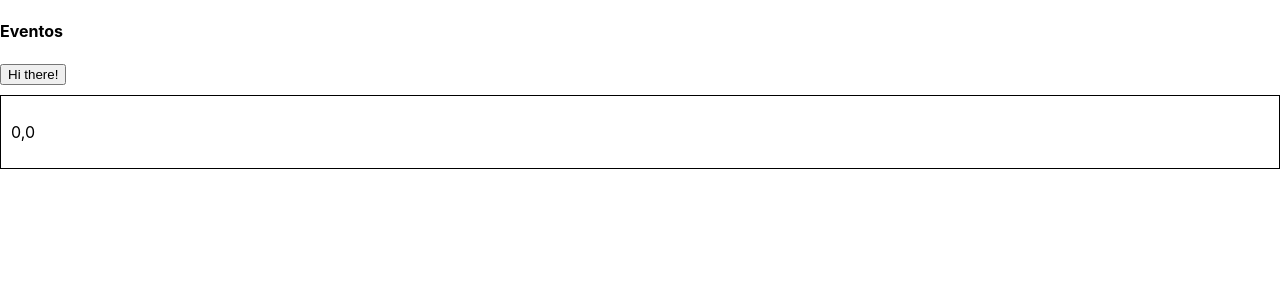
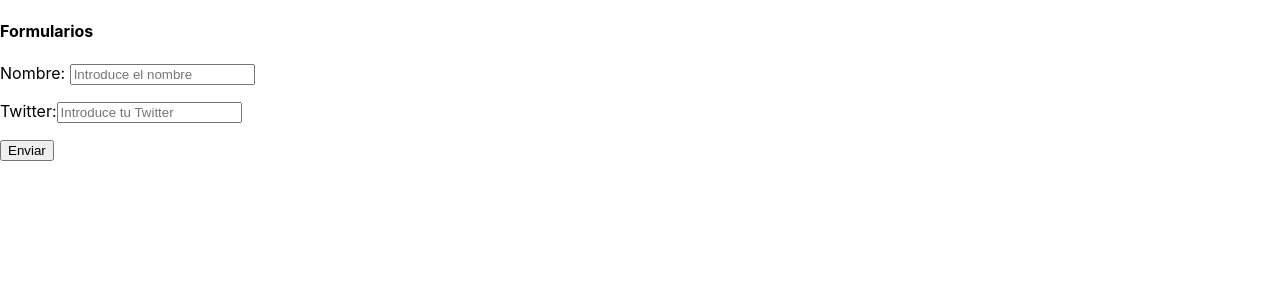
Before and after one commit to JulenOsia/curso-udemy-osia, a React (Create React App) app: page / in a window 1280 px wide. Shown: the top 300 px of the page. Built offline with nearby package versions, Linux system fonts and the light colour scheme.

Commit message:
Hasta video 34

```diff
--- a/src/App.js
+++ b/src/App.js
@@ -1,32 +1,11 @@
 import React, { Component } from 'react';
+import Forms from './sections/forms'
 
 class App extends Component {
-  constructor() {
-    super()
-    this.state = { mouseX: 0, mouseY: 0}
-    // this.handleMouseMove = this.handleMouseMove.bind(this)
-  }
-
-  handleMouseMove = (e) => {
-    const { clientX, clientY } = e
-    this.setState({ mouseX: clientX, mouseY: clientY})
-  }
-
-  handleClick (e) {
-    console.log(e)
-    console.log(e.nativeEvent)
-    alert('Hi here!')
-  }
   render() {
     return (
       <div className="App">
-        <h4>Eventos</h4>
-          <button onClick={this.handleClick}>Hi there!</button>
-          <div
-            onMouseMove={this.handleMouseMove}
-            style={{ border: '1px solid #000', marginTop: 10, padding: 10}}>
-            <p>{this.state.mouseX},{this.state.mouseY}</p>
-          </div>
+        <Forms />
       </div>
     );
   }
--- /dev/null
+++ b/src/sections/forms.js
@@ -0,0 +1,35 @@
+import React, { Component } from 'react'
+
+export default class Forms extends Component {
+    handleClick (e) {
+        e.preventDefault()
+        const name= document.getElementById('name').value
+        const email= document.getElementById('twitter').value
+        console.log({ name, email})
+    }
+
+    render () {
+        return (
+            <div>
+                <h4>Formularios</h4>
+                <form>
+                    <p>
+                        <label>Nombre: </label>
+                        <input
+                            id='name'
+                            name='userName'
+                            placeholder='Introduce el nombre' />
+                    </p>
+                    <p>
+                        <label>Twitter:</label>
+                        <input
+                            id='twitter'
+                            name='twitterAccount'
+                            placeholder='Introduce tu Twitter' />
+                    </p>
+                    <button onClick={this.handleClick}>Enviar</button>
+                </form>
+            </div>
+        )
+    }
+}
```
